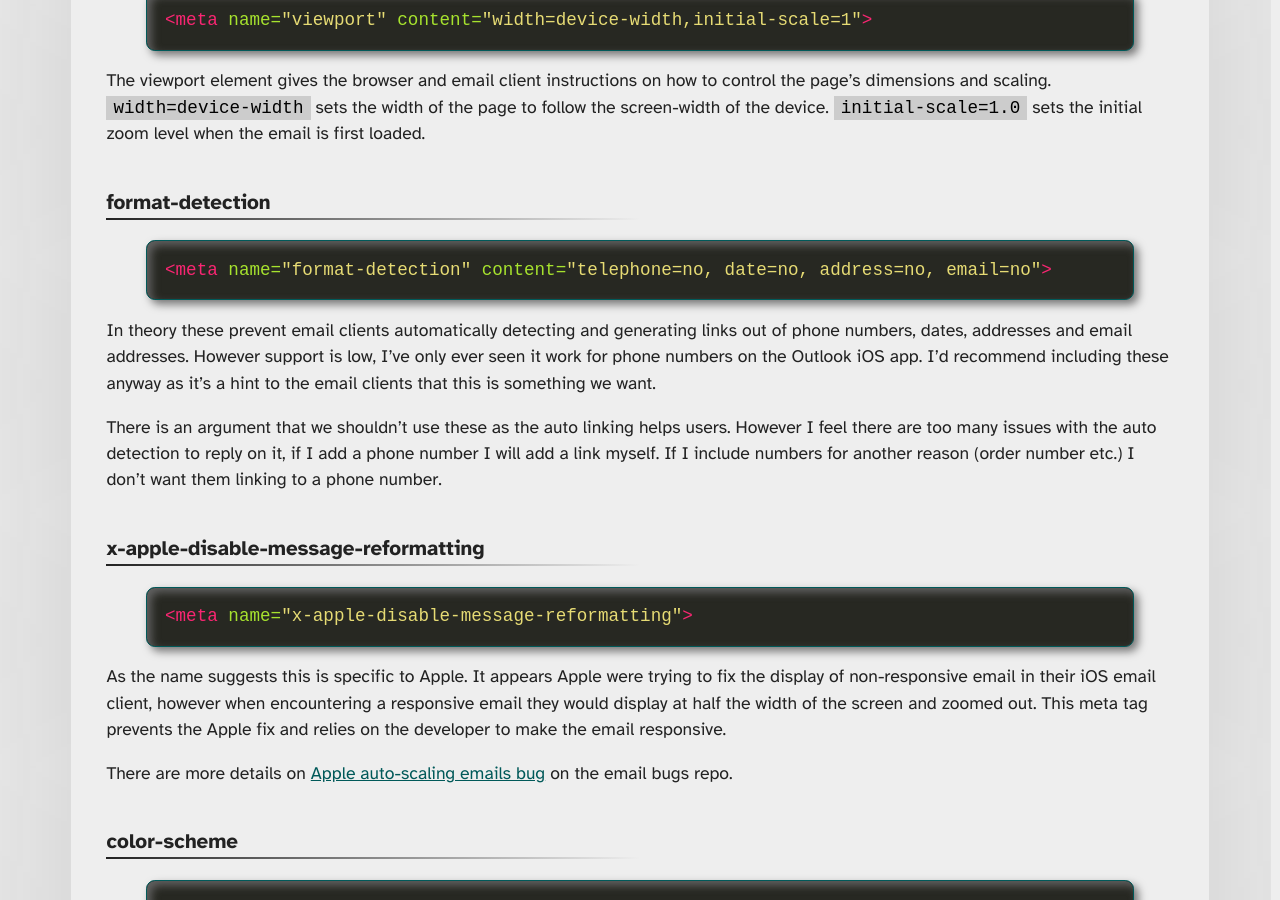
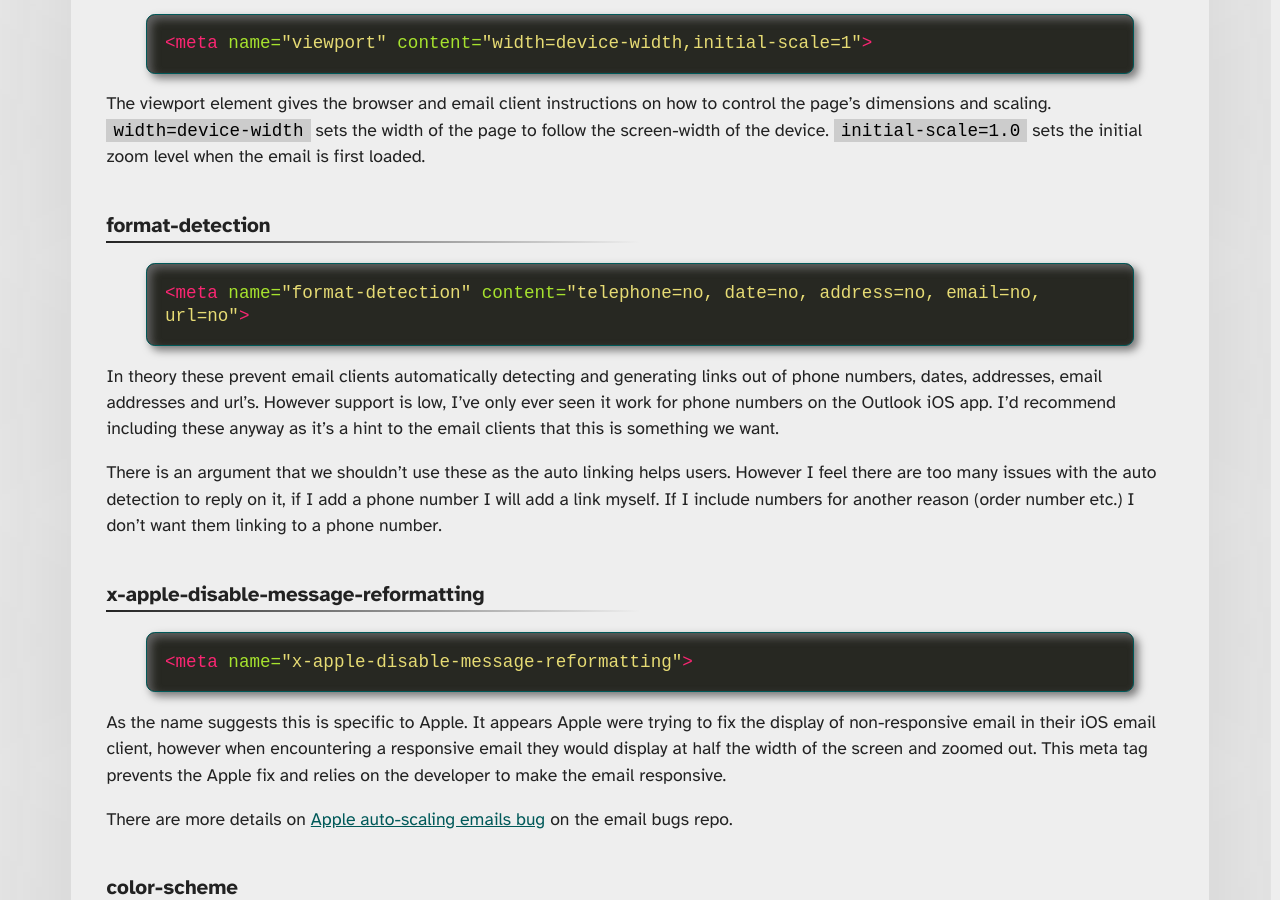
Before and after one commit to M-J-Robbins/good-email-code, a Jekyll site: the page built from email-code/template.md, in a window 1280 px wide and 900 px high, scrolled down 3298 px. Built offline with Jekyll 4.4.1, drawn with Linux system fonts in a browser that asks for light colours; our own code applies the rules of GitHub Pages for plain Markdown files; a script that is not in the unit is left out; some of the changed text lies outside the part shown.

Commit message:
Update template.md

```diff
--- a/email-code/template.md
+++ b/email-code/template.md
@@ -10,7 +10,7 @@
   <meta charset="utf-8">
   <meta http-equiv="X-UA-Compatible" content="IE=edge">
   <meta name="viewport" content="width=device-width,initial-scale=1">
-  <meta name="format-detection" content="telephone=no, date=no, address=no, email=no">
+  <meta name="format-detection" content="telephone=no, date=no, address=no, email=no, url=no">
   <meta name="x-apple-disable-message-reformatting">
   <meta name="color-scheme" content="light dark">
   <meta name="supported-color-schemes" content="light dark">
@@ -96,9 +96,9 @@
 
 ### format-detection
 {% highlight html %}
-<meta name="format-detection" content="telephone=no, date=no, address=no, email=no">
+<meta name="format-detection" content="telephone=no, date=no, address=no, email=no, url=no">
 {% endhighlight %}
-In theory these prevent email clients automatically detecting and generating links out of phone numbers, dates, addresses and email addresses.
+In theory these prevent email clients automatically detecting and generating links out of phone numbers, dates, addresses, email addresses and url's.
 However support is low, I've only ever seen it work for phone numbers on the Outlook iOS app.  I'd recommend including these anyway as it's a hint to the email clients that this is something we want.
 
 There is an argument that we shouldn't use these as the auto linking helps users.  However I feel there are too many issues with the auto detection to reply on it, if I add a phone number I will add a link myself. If I include numbers for another reason (order number etc.) I don't want them linking to a phone number.
```
